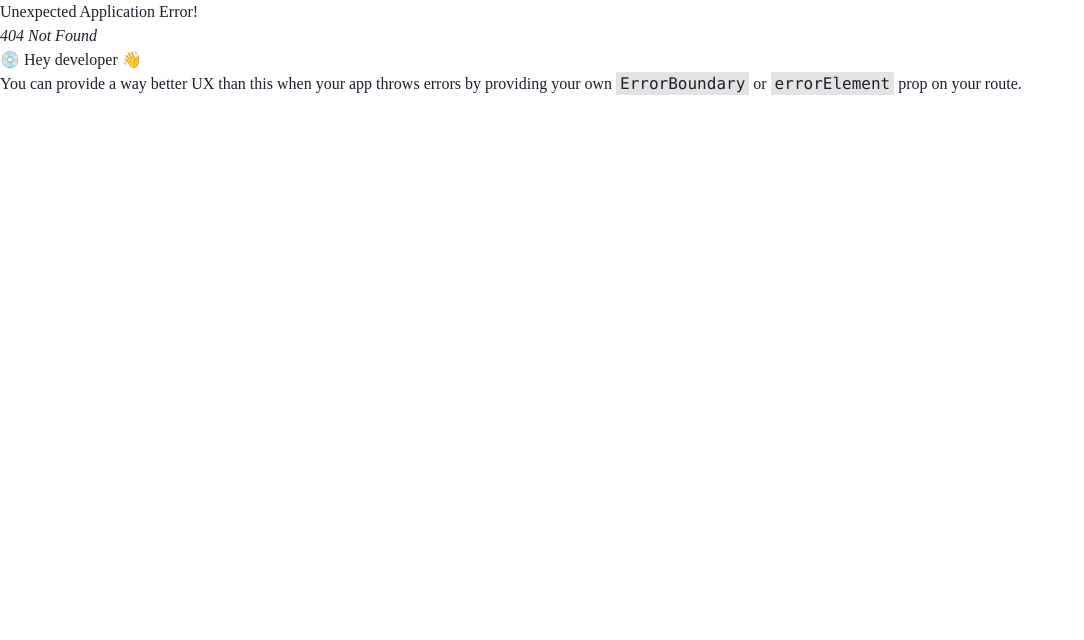
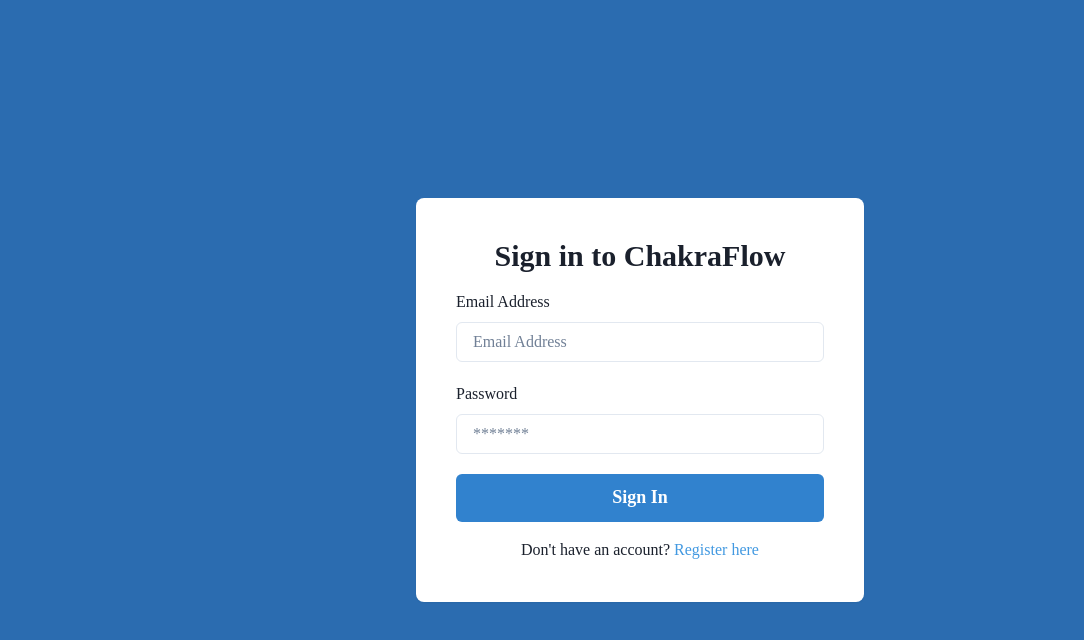
Before and after one commit to KhalilMeziane/ChakraFlow, a React (Vite) app: page /auth/bold in a window 1280 px wide. Before the commit this address had no page. Shown: the top 640 px of the page, without its empty margins (0-1084 px from the left). Built offline with nearby package versions, Linux system fonts and the light colour scheme; the HTML template or start-up script is replaced by a standard one; a web font is replaced by a local one.

Commit message:
feat: create bold page auth

```diff
--- a/src/pages/auth/simple.tsx
+++ b/src/pages/auth/bold.tsx
@@ -3,13 +3,13 @@
 import { Head } from '@components/index'
 import { BrandName } from '@src/constants'
 
-export default function Simple () {
+export default function Bold () {
     return (
         <>
             <Head>
-                <title>Auth-Simple | {BrandName}</title>
+                <title>Auth Bold | {BrandName}</title>
             </Head>
-            <Flex minH="100vh" align="center" bg='gray.100'>
+            <Flex minH="100vh" align="center" bg='blue.600'>
                 <VStack
                     w={{ base: '100%', md: '60%', lg: '45%', xl: '35%' }}
                     mx='auto'
--- a/src/pages/auth/split.tsx
+++ b/src/pages/auth/split.tsx
@@ -7,7 +7,7 @@
   return (
     <>
         <Head>
-            <title>Auth-Split | {BrandName}</title>
+            <title>Auth Split | {BrandName}</title>
         </Head>
         <Flex minH="100vh" bg='gray.100' as="main">
             <Box
```
Also changed, not shown: src/routes/index.tsx (+9 -4 lines).
